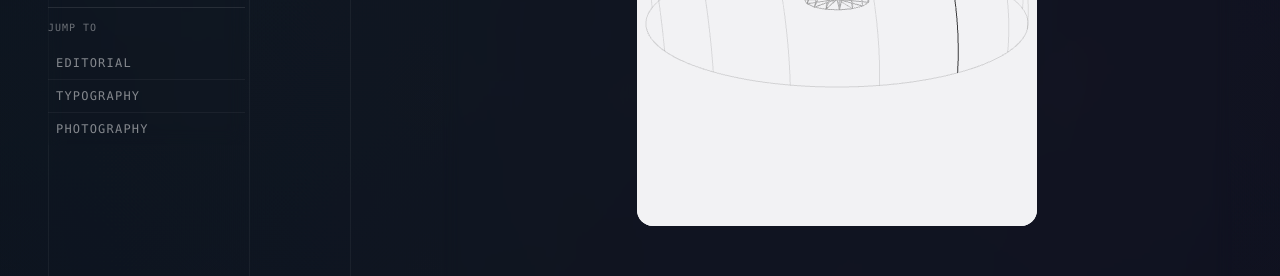
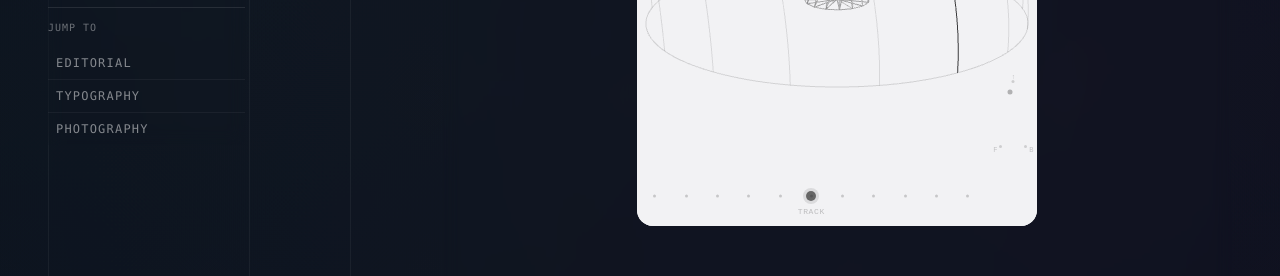
Before and after one commit to HanxiongZ/my-portholio, a React (Vite) app: page /project/5 in a window 1280 px wide. Shown: the part 938-1214 px from the top of the page. Built offline with nearby package versions, Linux system fonts and the light colour scheme.

Commit message:
fri_13_mar_p5update

```diff
--- a/src/components/portfolio/content/AudioDome.tsx
+++ b/src/components/portfolio/content/AudioDome.tsx
@@ -2,16 +2,24 @@ import React, { useRef, useEffect } from "react";
 import * as THREE from "three";
 
 export function AudioDome() {
-  const containerRef = useRef<HTMLDivElement>(null);
+  const containerRef  = useRef<HTMLDivElement>(null);
+  const wrapperRef    = useRef<HTMLDivElement>(null);
+  const angleThumbRef = useRef<HTMLDivElement>(null);
+  const trackThumbRef = useRef<HTMLDivElement>(null);
+  const elevStripRef  = useRef<HTMLDivElement>(null);
+  const trackStripRef = useRef<HTMLDivElement>(null);
 
   useEffect(() => {
-    const container = containerRef.current;
-    if (!container) return;
+    const container  = containerRef.current;
+    const wrapper    = wrapperRef.current;
+    const elevStrip  = elevStripRef.current;
+    const trackStrip = trackStripRef.current;
+    if (!container || !wrapper || !elevStrip || !trackStrip) return;
 
     // ── Scene ──────────────────────────────────────────────────────
     const BG = 0xf2f2f4;
     const scene = new THREE.Scene();
-    scene.fog = new THREE.Fog(BG, 12, 28);
+    scene.fog = new THREE.Fog(BG, 14, 32);
 
     const camera = new THREE.PerspectiveCamera(
       62,
@@ -47,14 +55,10 @@ export function AudioDome() {
 
     const INK = 0x1a1a1a;
     const baseLineMaterial = new THREE.LineBasicMaterial({
-      color: INK,
-      transparent: true,
-      opacity: 0.15,
-      depthWrite: false,
-      blending: THREE.NormalBlending,
+      color: INK, transparent: true, opacity: 0.15,
+      depthWrite: false, blending: THREE.NormalBlending,
     });
 
-    // Boundary circle
     const boundaryGeo = new THREE.BufferGeometry().setFromPoints(
       new THREE.EllipseCurve(0, 0, R, R, 0, Math.PI * 2, false, 0).getPoints(128)
     );
@@ -62,7 +66,6 @@ export function AudioDome() {
     boundaryLine.rotation.x = -Math.PI / 2;
     sphereGroup.add(boundaryLine);
 
-    // Vertical arc tracks
     const numSlices = 11;
     const sliceTracks: { phi: number; mesh: THREE.Line }[] = [];
 
@@ -80,7 +83,6 @@ export function AudioDome() {
       }
     }
 
-    // Simple wireframe avatar
     const avatarGroup = new THREE.Group();
     const head = new THREE.Mesh(
       new THREE.SphereGeometry(0.7, 16, 16),
@@ -95,7 +97,6 @@ export function AudioDome() {
     avatarGroup.add(head, body);
     sphereGroup.add(avatarGroup);
 
-    // Audio source node — dark dot + soft gray halo
     const sourceGroup = new THREE.Group();
     const dot = new THREE.Mesh(
       new THREE.SphereGeometry(0.18, 16, 16),
@@ -104,93 +105,101 @@ export function AudioDome() {
     const halo = new THREE.Mesh(
       new THREE.SphereGeometry(0.32, 16, 16),
       new THREE.MeshBasicMaterial({
-        color: INK,
-        transparent: true,
-        opacity: 0.15,
-        blending: THREE.NormalBlending,
-        depthWrite: false,
+        color: INK, transparent: true, opacity: 0.15,
+        blending: THREE.NormalBlending, depthWrite: false,
       })
     );
     sourceGroup.add(dot, halo);
     sphereGroup.add(sourceGroup);
 
     // ── Interaction state ──────────────────────────────────────────
-    let targetTrackIndex = Math.floor(sliceTracks.length / 2);
-    let targetAngle = Math.PI / 2;
-    let visualPhi = sliceTracks[targetTrackIndex].phi;
-    let visualAngle = targetAngle;
-    let visualScale = 1.0;
-    let isDragging = false;
-    let dragStartPos = { x: 0, y: 0 };
-    let lastPointerX = 0;
-    let lastPointerY = 0;
+    let targetTrackIndex  = Math.floor(sliceTracks.length / 2);
+    let targetAngle       = Math.PI / 2 - 0.3;
+    let visualPhi         = sliceTracks[targetTrackIndex].phi;
+    let visualAngle       = targetAngle;
+    let visualScale       = 1.0;
+    let isDragging        = false;
+    let dragStartPos      = { x: 0, y: 0 };
+    let lastPointerY      = 0;
+    let lastPointerX      = 0;
     let initialTrackIndex = 0;
-    let dragMode: "horizontal" | "vertical" | null = null;
+    let lockedAxis: "horizontal" | "vertical" | null = null;
+
+    // Horizontal sensitivity weight relative to vertical.
+    // Derived from camera geometry: camera is offset ~26° from the Z axis,
+    // so world-Z changes project to ~sin(26°) ≈ 0.44 of screen-X per unit.
+    const C = 0.75;
 
     const onPointerDown = (e: PointerEvent) => {
-      isDragging = true;
-      dragStartPos = { x: e.clientX, y: e.clientY };
-      lastPointerX = e.clientX;
-      lastPointerY = e.clientY;
+      isDragging        = true;
+      lockedAxis        = null;
+      dragStartPos      = { x: e.clientX, y: e.clientY };
+      lastPointerY      = e.clientY;
+      lastPointerX      = e.clientX;
       initialTrackIndex = targetTrackIndex;
-      dragMode = null;
     };
 
     const onPointerMove = (e: PointerEvent) => {
       if (!isDragging) return;
 
-      // Cumulative displacement — for direction detection & horizontal track stepping
-      const dx = e.clientX - dragStartPos.x;
-      const dy = e.clientY - dragStartPos.y;
+      const dx     = e.clientX - dragStartPos.x;
+      const dy     = e.clientY - dragStartPos.y;
+      const deltaY = e.clientY - lastPointerY;
+      const deltaX = e.clientX - lastPointerX;
+      lastPointerY = e.clientY;
+      lastPointerX = e.clientX;
 
-      // Per-frame delta — for smooth 1:1 vertical tracking
-      const deltaY = e.clientY - lastPointerY;
-      lastPointerX = e.clientX;
-      lastPointerY = e.clientY;
+      if (!lockedAxis) {
+        if (Math.sqrt(dx * dx + dy * dy) < 14) return;
+        lockedAxis = Math.abs(dx) > Math.abs(dy) ? "horizontal" : "vertical";
+      }
 
-      // Direction lock — 8px threshold, clean 45° split, no dead zone
-      if (!dragMode) {
-        const dist = Math.sqrt(dx * dx + dy * dy);
-        if (dist > 25) {
-          dragMode = Math.abs(dy) > Math.abs(dx) ? "vertical" : "horizontal";
+      const cosA   = Math.cos(targetAngle);
+      const sinA   = Math.sin(targetAngle);
+      // sin(θ) > 0.5 means within ~30° of the top — horizontal gesture zone.
+      const nearTop = sinA > 0.5;
+
+      // ── Elevation: tangent-following formula ──────────────────────
+      // dAngle = (−deltaY·cos θ − deltaX·C·sin θ) / sens
+      //
+      // This projects the gesture onto the arc tangent at the current angle:
+      //   - Near front/back (cos≈1, sin≈0): only vertical drives the angle
+      //   - Near top       (cos≈0, sin≈1): only horizontal drives the angle
+      //   - cos(θ) changes sign at π/2 by itself → no onBackSide flip needed
+      //   - Smooth blend in between
+      //
+      // Active when: locked vertical anywhere, OR locked horizontal near top.
+      if (lockedAxis === "vertical" || (lockedAxis === "horizontal" && nearTop)) {
+        const dAngle = (-deltaY * cosA - deltaX * C * sinA) / 120;
+        const prev   = targetAngle;
+        targetAngle  = Math.max(0, Math.min(Math.PI, targetAngle + dAngle));
+
+        // Snap-through: if the gesture crossed π/2 with enough velocity,
+        // push it a little past so the dot doesn't hover at the exact peak.
+        const SNAP = 0.12;
+        if ((prev - Math.PI / 2) * (targetAngle - Math.PI / 2) < 0 && Math.abs(dAngle) > 0.004) {
+          targetAngle = Math.PI / 2 + Math.sign(targetAngle - Math.PI / 2) * SNAP;
         }
       }
 
-      if (dragMode === "horizontal") {
-        const shift = Math.round(dx / 35);
+      // ── Track: only when clearly horizontal and away from top ─────
+      if (lockedAxis === "horizontal" && !nearTop) {
+        const shift = Math.round(dx / 40);
         targetTrackIndex = Math.max(0, Math.min(sliceTracks.length - 1, initialTrackIndex + shift));
-      } else if (dragMode === "vertical") {
-        // Use visualAngle (lagged/smoothed) for the sign check — it never oscillates
-        // at the π/2 boundary the way targetAngle does, providing natural hysteresis.
-        const sign = Math.cos(visualAngle) >= 0 ? 1 : -1;
-        let next = Math.max(0, Math.min(Math.PI, targetAngle - (deltaY / 120) * sign));
-
-        // Forbidden zone around the peak — dot always snaps to front or back side
-        const PEAK_GAP = 0.22; // ~13° either side of the top
-        const lo = Math.PI / 2 - PEAK_GAP;
-        const hi = Math.PI / 2 + PEAK_GAP;
-        if (next > lo && next < hi) {
-          // Snap to the far edge (jump through) based on which side we came from
-          next = targetAngle <= lo ? hi : lo;
-        }
-        targetAngle = next;
       }
     };
 
-    const onPointerUp = () => {
-      isDragging = false;
-      dragMode = null;
-    };
+    const onPointerUp = () => { isDragging = false; lockedAxis = null; };
+
+    wrapper.addEventListener("pointerdown", onPointerDown);
+    window.addEventListener("pointermove",  onPointerMove);
+    window.addEventListener("pointerup",    onPointerUp);
 
     const onResize = () => {
       camera.aspect = container.clientWidth / container.clientHeight;
       camera.updateProjectionMatrix();
       renderer.setSize(container.clientWidth, container.clientHeight);
     };
-
-    container.addEventListener("pointerdown", onPointerDown);
-    window.addEventListener("pointermove", onPointerMove);
-    window.addEventListener("pointerup", onPointerUp);
     window.addEventListener("resize", onResize);
 
     // ── Animation loop ─────────────────────────────────────────────
@@ -199,73 +208,147 @@ export function AudioDome() {
     const animate = () => {
       animId = requestAnimationFrame(animate);
 
-      // Track highlight lerp
       sliceTracks.forEach((track, i) => {
         const mat = track.mesh.material as THREE.LineBasicMaterial;
-        const target = i === targetTrackIndex ? 0.85 : 0.12;
-        mat.opacity += (target - mat.opacity) * 0.1;
+        mat.opacity += ((i === targetTrackIndex ? 0.85 : 0.12) - mat.opacity) * 0.1;
       });
 
-      // Source scale
       const targetS = isDragging ? 1.4 : 1.0;
       visualScale += (targetS - visualScale) * 0.15;
       sourceGroup.scale.setScalar(visualScale);
-      if (!isDragging) {
-        halo.scale.setScalar(1.0 + Math.sin(Date.now() * 0.005) * 0.1);
-      }
+      if (!isDragging) halo.scale.setScalar(1.0 + Math.sin(Date.now() * 0.005) * 0.1);
 
-      // Position lerp
-      const lerpFactor = 0.12;
-      visualPhi += (sliceTracks[targetTrackIndex].phi - visualPhi) * lerpFactor;
-      visualAngle += (targetAngle - visualAngle) * lerpFactor;
+      visualPhi   += (sliceTracks[targetTrackIndex].phi - visualPhi)   * 0.12;
+      visualAngle += (targetAngle - visualAngle) * 0.12;
 
       const sx = R * Math.sin(visualPhi);
       const sr = R * Math.cos(visualPhi);
       sourceGroup.position.set(sx, sr * Math.sin(visualAngle), sr * Math.cos(visualAngle));
 
       renderer.render(scene, camera);
+
+      // ── Right strip: thumb traces an arc in 2D ─────────────────
+      // X within strip: cos(angle) maps front(left) → top(center) → back(right)
+      // Y within strip: sin(angle) maps floor(bottom) → overhead(top)
+      if (angleThumbRef.current) {
+        const hw  = elevStrip.clientWidth;
+        const hh  = elevStrip.clientHeight;
+        const padX = 12, padY = 20;
+        const tx = padX + (1 - Math.cos(visualAngle)) / 2 * (hw - padX * 2);
+        const ty = padY + (1 - Math.sin(visualAngle))      * (hh - padY * 2);
+        angleThumbRef.current.style.left = `${tx}px`;
+        angleThumbRef.current.style.top  = `${ty}px`;
+      }
+
+      // ── Bottom strip: thumb slides left–right ──────────────────
+      if (trackThumbRef.current) {
+        const tw   = trackStrip.clientWidth;
+        const padX = 16;
+        const norm = (visualPhi + Math.PI / 2) / Math.PI;
+        trackThumbRef.current.style.left = `${padX + norm * (tw - padX * 2)}px`;
+      }
     };
 
     animate();
 
-    // ── Cleanup ────────────────────────────────────────────────────
     return () => {
       cancelAnimationFrame(animId);
-      container.removeEventListener("pointerdown", onPointerDown);
-      window.removeEventListener("pointermove", onPointerMove);
-      window.removeEventListener("pointerup", onPointerUp);
-      window.removeEventListener("resize", onResize);
+      wrapper.removeEventListener("pointerdown", onPointerDown);
+      window.removeEventListener("pointermove",  onPointerMove);
+      window.removeEventListener("pointerup",    onPointerUp);
+      window.removeEventListener("resize",       onResize);
       renderer.dispose();
-      if (container.contains(renderer.domElement)) {
-        container.removeChild(renderer.domElement);
-      }
+      if (container.contains(renderer.domElement)) container.removeChild(renderer.domElement);
     };
   }, []);
 
+  const N = 11;
+
   return (
-    <div style={{
-      position: "relative", width: "100%", maxWidth: "400px", margin: "0 auto",
-      borderRadius: "16px", overflow: "hidden",
-      background: "radial-gradient(ellipse 70% 60% at 55% 45%, rgba(200,200,205,0.6) 0%, #f2f2f4 70%)",
-    }}>
+    <div
+      ref={wrapperRef}
+      style={{
+        position: "relative", width: "100%", maxWidth: "400px", margin: "0 auto",
+        borderRadius: "16px", overflow: "hidden", touchAction: "none",
+        background: "radial-gradient(ellipse 70% 60% at 55% 45%, rgba(200,200,205,0.6) 0%, #f2f2f4 70%)",
+      }}
+    >
+      {/* 3D canvas */}
       <div
         ref={containerRef}
-        style={{ width: "100%", aspectRatio: "3 / 4", touchAction: "none", display: "block" }}
+        style={{ width: "100%", aspectRatio: "3 / 4", display: "block", pointerEvents: "none" }}
       />
-      {/* Overlay hint */}
+
+      {/* ── Right strip: subtle 2D position indicator, bottom-right ── */}
+      <div
+        ref={elevStripRef}
+        style={{
+          position: "absolute", right: 0, bottom: "68px",
+          width: "48px", height: "88px",
+          pointerEvents: "none",
+        }}
+      >
+        {/* Reference dots: front bottom-left, overhead top-center, back bottom-right */}
+        <div style={{ position: "absolute", left: "10px",  bottom: "10px", width: "3px", height: "3px", borderRadius: "50%", background: "rgba(0,0,0,0.15)" }} />
+        <div style={{ position: "absolute", left: "50%",   top:    "10px", transform: "translateX(-50%)", width: "3px", height: "3px", borderRadius: "50%", background: "rgba(0,0,0,0.15)" }} />
+        <div style={{ position: "absolute", right: "10px", bottom: "10px", width: "3px", height: "3px", borderRadius: "50%", background: "rgba(0,0,0,0.15)" }} />
+        {/* Labels */}
+        <span style={{ position: "absolute", left: "4px",  bottom: "2px", fontSize: "7px", fontFamily: "monospace", color: "rgba(0,0,0,0.2)", userSelect: "none" }}>F</span>
+        <span style={{ position: "absolute", right: "4px", bottom: "2px", fontSize: "7px", fontFamily: "monospace", color: "rgba(0,0,0,0.2)", userSelect: "none" }}>B</span>
+        <span style={{ position: "absolute", left: "50%",  top:    "2px", transform: "translateX(-50%)", fontSize: "7px", fontFamily: "monospace", color: "rgba(0,0,0,0.2)", userSelect: "none" }}>↑</span>
+        {/* Moving thumb */}
+        <div
+          ref={angleThumbRef}
+          style={{
+            position: "absolute", left: "50%", top: "50%",
+            width: "5px", height: "5px", borderRadius: "50%",
+            background: "rgba(26,26,26,0.3)",
+            transform: "translate(-50%, -50%)",
+          }}
+        />
+      </div>
+
+      {/* ── Bottom strip: left/right track indicator ── */}
+      <div
+        ref={trackStripRef}
+        style={{
+          position: "absolute", bottom: 0, left: 0, right: "52px", height: "60px",
+          pointerEvents: "none",
+        }}
+      >
+        <div style={{
+          position: "absolute", top: "50%", left: "16px", right: "16px",
+          transform: "translateY(-50%)",
+          display: "flex", justifyContent: "space-between", alignItems: "center",
+        }}>
+          {Array.from({ length: N }, (_, i) => (
+            <div key={i} style={{ width: "3px", height: "3px", borderRadius: "50%", background: "rgba(0,0,0,0.18)", flexShrink: 0 }} />
+          ))}
+        </div>
+        <span style={{
+          position: "absolute", bottom: "8px", left: "50%", transform: "translateX(-50%)",
+          fontSize: "8px", fontFamily: "monospace", letterSpacing: "0.08em", textTransform: "uppercase",
+          color: "rgba(0,0,0,0.22)", userSelect: "none", whiteSpace: "nowrap",
+        }}>track</span>
+        <div
+          ref={trackThumbRef}
+          style={{
+            position: "absolute", top: "50%", left: "50%",
+            width: "10px", height: "10px", borderRadius: "50%",
+            background: "rgba(26,26,26,0.65)",
+            boxShadow: "0 0 0 3px rgba(26,26,26,0.1)",
+            transform: "translate(-50%, -50%)",
+          }}
+        />
+      </div>
+
+      {/* Hint pill */}
       <div style={{
-        position: "absolute",
-        top: "20px",
-        left: "50%",
-        transform: "translateX(-50%)",
-        textAlign: "center",
-        background: "rgba(255,255,255,0.7)",
-        backdropFilter: "blur(6px)",
-        padding: "8px 16px",
-        borderRadius: "20px",
+        position: "absolute", top: "20px", left: "50%", transform: "translateX(-50%)",
+        background: "rgba(255,255,255,0.7)", backdropFilter: "blur(6px)",
+        padding: "8px 16px", borderRadius: "20px",
         border: "1px solid rgba(0,0,0,0.08)",
-        pointerEvents: "none",
-        whiteSpace: "nowrap",
+        pointerEvents: "none", whiteSpace: "nowrap",
       }}>
         <p style={{ margin: 0, fontSize: "12px", color: "rgba(0,0,0,0.4)", lineHeight: 1.5 }}>
           ↔ swipe to switch track &nbsp;·&nbsp; ↕ swipe to move position
```
